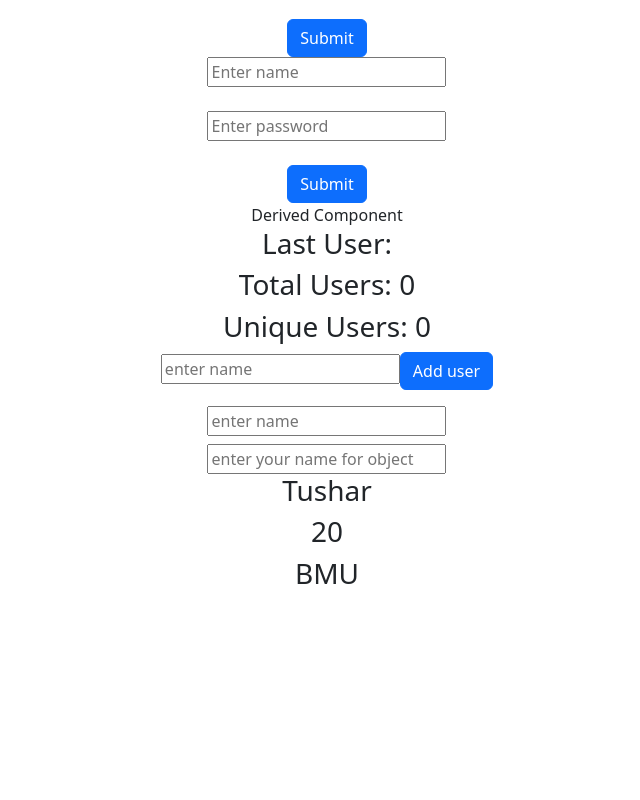
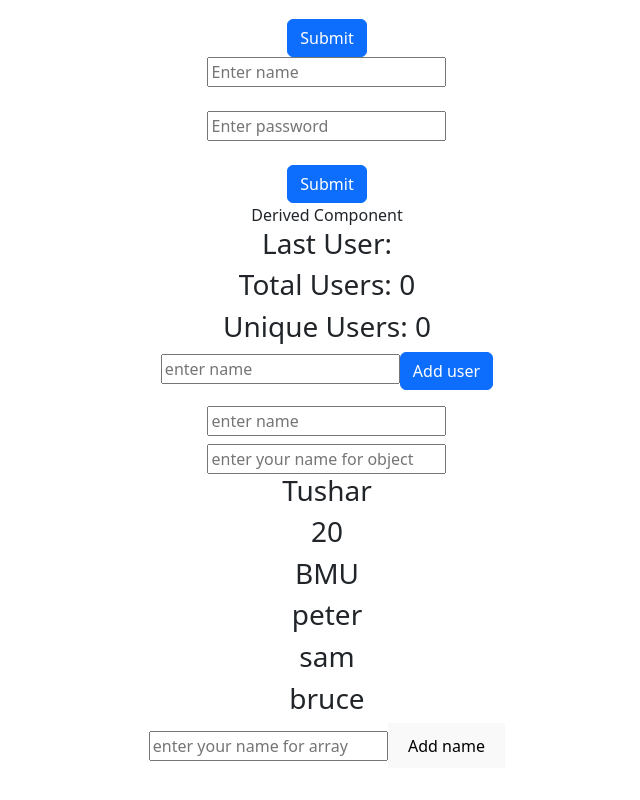
Before and after one commit to tushartyagi9/learning-react, a React (Vite) app: page / in a window 1280 px wide. Shown: the part 3328-4128 px from the top of the page, without its empty margins (313-953 px from the left). Before the commit the page ends 3958 px from the top, so only its background shows below. Built offline with nearby package versions, Linux system fonts and the light colour scheme.

Commit message:
array-state

```diff
--- a/src/App.jsx
+++ b/src/App.jsx
@@ -24,6 +24,7 @@ import Derived from './Derived'
 import ChildOne from "./ChildOne";
 import ChildTwo from "./ChildTwo";
 import Object from './Object'
+import ArrayState from './ArrayState'
 
 
 function App() {
@@ -60,6 +61,7 @@ function App() {
         <ChildTwo hee={hee}/>
       </div>
       <Object/>
+      <ArrayState/>
     </>
   )
 }
--- /dev/null
+++ b/src/ArrayState.jsx
@@ -0,0 +1,29 @@
+import { useState } from "react"
+
+function ArrayState(){
+
+    const [data,setData]=useState([
+        'peter','sam','bruce'
+    ])
+
+    const [val,setVal]=useState('')
+
+    const handleData=(event)=>{
+        setData(prevdata=>[...prevdata,val])
+        setVal("")
+
+    }
+    return <>
+
+    {
+        data.map((item,idx)=>(
+            <h3 key={idx}>{item}</h3>
+        ))
+    }
+    <input type="text" placeholder="enter your name for array" value={val} onChange={(e)=>setVal(e.target.value)}/>
+    <button onClick={handleData}>Add name</button>
+
+    </>
+}
+
+export default ArrayState
```
